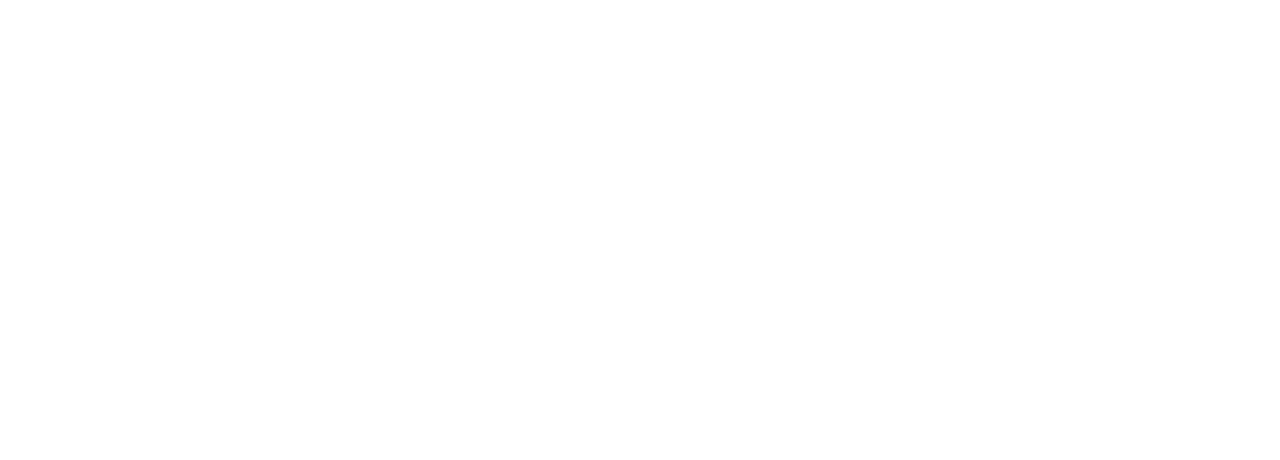
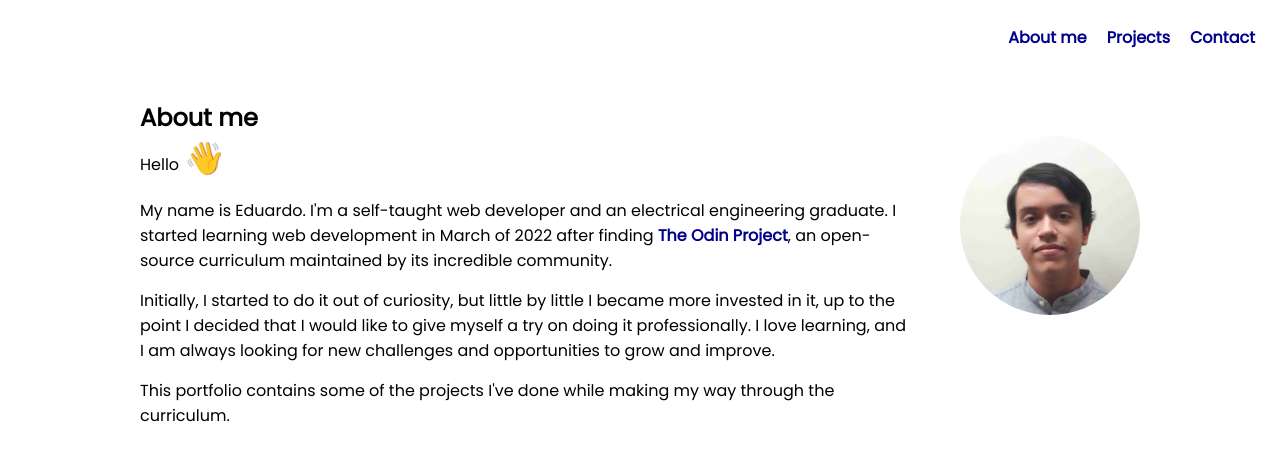
Before and after one commit to ewardou/portfolio, a React (Create React App) app: page / in a window 1280 px wide. Shown: the top 460 px of the page. Built offline with nearby package versions, Linux system fonts and the light colour scheme; the HTML template or start-up script is replaced by a standard one.

Commit message:
Add Header and About components

```diff
--- a/src/App.js
+++ b/src/App.js
@@ -1,7 +1,15 @@
+import React from "react";
+import "./style/App.css";
+import Header from "./Components/Header";
+import About from "./Components/About";
 
 function App() {
   return (
     <div className="App">
+      <Header />
+      <main>
+        <About />
+      </main>
     </div>
   );
 }
--- /dev/null
+++ b/src/Components/About.js
@@ -0,0 +1,22 @@
+import React from "react";
+import "../style/About.css";
+import pfp from "../images/pfp.jpg";
+
+function About(){
+    return (
+    <section id="about">
+        <h1>About me</h1>
+        <p>Hello <span>&#128075;</span></p>
+        <p>My name is Eduardo. I'm a self-taught web developer and an electrical engineering graduate.
+        I started learning web development in March of 2022 after finding <a href="https://www.theodinproject.com">The Odin Project</a>, an open-source curriculum maintained by its incredible community.
+        </p>
+        <p>Initially, I started to do it out of curiosity, but little by little I became more invested
+            in it, up to the point I decided that I would like to give myself a try on doing it professionally.
+            I love learning, and  I am always looking for new challenges and opportunities to grow and improve.
+        </p>
+        <p>This portfolio contains some of the projects I've done while making my way through the curriculum.</p>
+        <img src={pfp} alt=""/>
+    </section>)
+}
+
+export default About;
--- /dev/null
+++ b/src/Components/Header.js
@@ -0,0 +1,16 @@
+import React from "react";
+import "../style/Header.css";
+
+function Header() {
+  return (
+      <header>
+        <nav>
+          <a href="#about">About me</a>
+          <a href="#projects">Projects</a>
+          <a href="#contact">Contact</a>
+        </nav>
+      </header>
+  );
+}
+
+export default Header;
--- /dev/null
+++ b/src/style/About.css
@@ -0,0 +1,69 @@
+#about{
+    max-width: 1000px;
+    margin: 0 auto;
+}
+
+#about span{
+    font-size: 2rem;
+    display: inline-block;
+    animation: salute 5s 200ms infinite;
+    transform-origin: 70% 70% ;
+}
+
+#about > img{
+    width: 150px;
+    height: 150px;
+    border-radius: 50%;
+    object-fit: cover;
+    object-position: top center;
+    margin: 0 auto;
+    display: block;
+}
+
+#about p{
+    margin-bottom: 15px;
+}
+
+@keyframes salute{
+    from {
+        transform: rotate(0deg);
+    }
+    5% {
+        transform: rotate(15deg);
+    }
+    10% {
+        transform: rotate(-15deg);
+    }
+    15% {
+        transform: rotate(10deg);
+    }
+    20% {
+        transform: rotate(-8deg);
+    }
+    25% {
+        transform: rotate(7deg);
+    }
+    30%{
+        transform: rotate(0deg);
+    }
+    to{
+        transform: rotate(0deg);
+    }
+}
+
+@media (min-width:500px) {
+    #about {
+        display: grid;
+        /* grid-template-areas: ; */
+    }
+    #about img{
+        grid-column: 2;
+        grid-row: 2/6;
+        width: 180px;
+        height: 180px;
+        margin-left: 50px;
+    }
+    #about h1 {
+        grid-column: 1/3;
+    }
+}
--- /dev/null
+++ b/src/style/App.css
@@ -0,0 +1,22 @@
+@import url('https://fonts.googleapis.com/css2?family=Poppins&display=swap');
+
+*{
+    font-family: 'Poppins', sans-serif;
+    font-size: 1rem;
+    margin: 0;
+    padding: 0;
+}
+
+.App > * {
+    padding: 15px;
+}
+
+.App h1{
+    font-size: 1.5rem;
+}
+
+@media (min-width:500px) {
+    .App > * {
+        padding: 25px;
+    }
+}
--- /dev/null
+++ b/src/style/Header.css
@@ -0,0 +1,34 @@
+header{
+    display: flex;
+    justify-content: center;
+    max-width: 1500px;
+    margin: 0 auto;
+}
+
+nav {
+    display: flex;
+    gap: 15px;
+}
+
+
+a {
+    text-decoration: none;
+    font-size: 1rem;
+    font-weight: bold;
+    color: darkblue;
+    transition: background-color 400ms ease-in-out;
+}
+
+a:hover {
+    background-color: darkblue;
+    color: white;
+}
+
+@media (min-width: 500px) {
+    header {
+        justify-content: flex-end;
+    }
+    nav {
+        gap:20px;
+    }
+}
```
Also changed, not shown: src/images/pfp.jpg (added).
